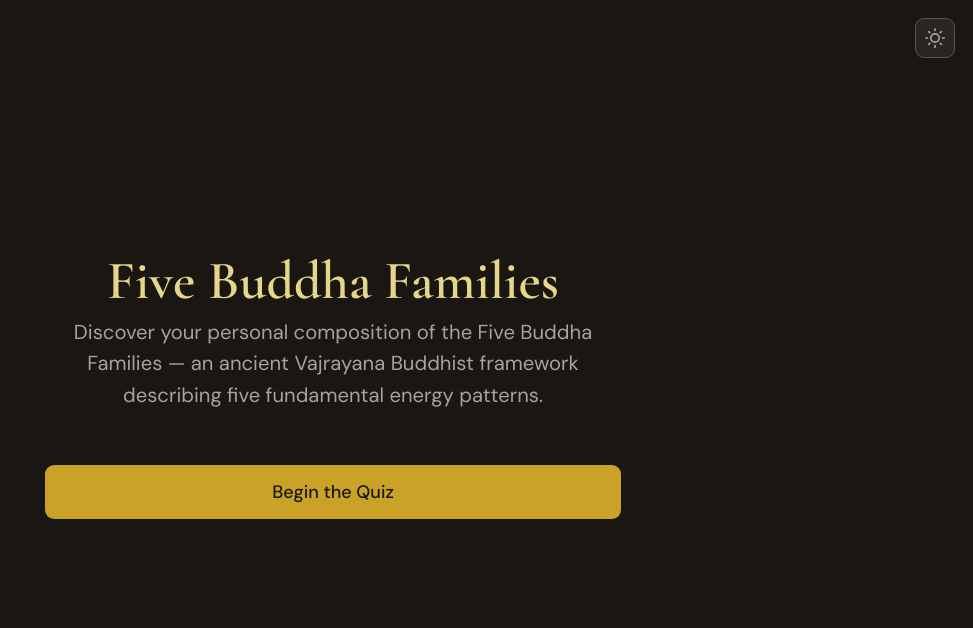
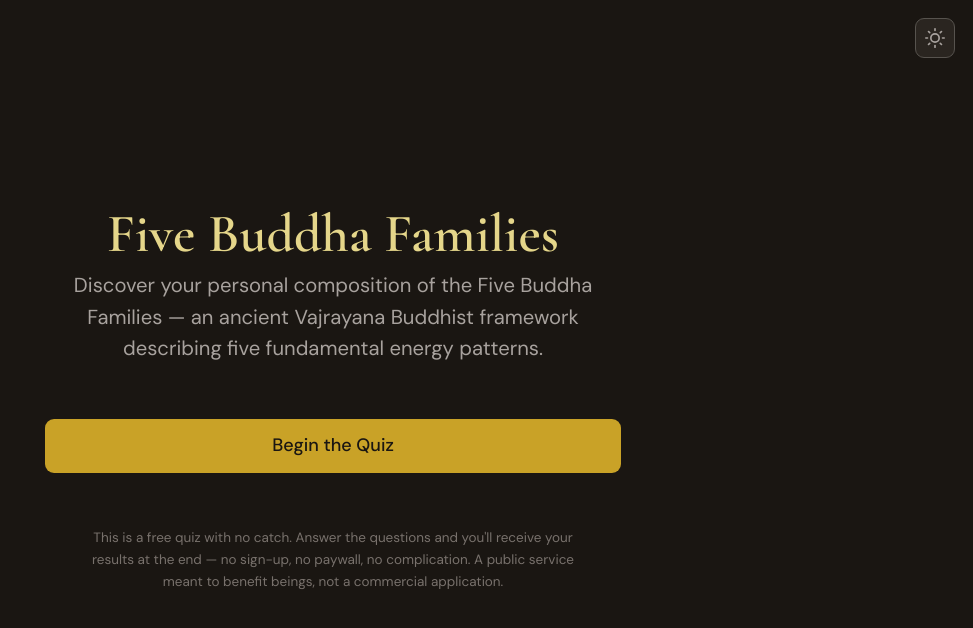
Before and after one commit to curiousdaniel/5buddhafamilies, a React (Vite) app: page / in a window 1280 px wide. Shown: the top 628 px of the page, without its empty margins (307-1280 px from the left). Built offline with nearby package versions, Linux system fonts and the light colour scheme.

Commit message:
Add discreet free-quiz note to home page
Made-with: Cursor

```diff
--- a/src/components/quiz/QuizStart.tsx
+++ b/src/components/quiz/QuizStart.tsx
@@ -22,11 +22,15 @@ export default function QuizStart() {
 
         <Button
           onClick={() => navigate('/quiz-setup')}
-          className="w-full mb-6"
+          className="w-full mb-12"
           aria-label="Begin the quiz"
         >
           Begin the Quiz
         </Button>
+
+        <p className="text-xs text-stone-500 dark:text-stone-500 max-w-md mx-auto leading-relaxed">
+          This is a free quiz with no catch. Answer the questions and you&apos;ll receive your results at the end — no sign-up, no paywall, no complication. A public service meant to benefit beings, not a commercial application.
+        </p>
       </div>
     </motion.div>
   )
```
